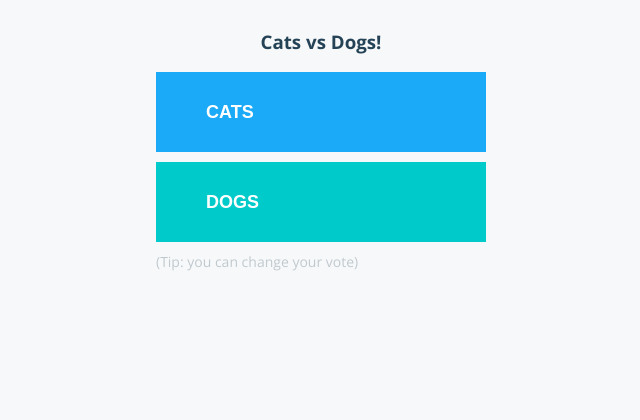
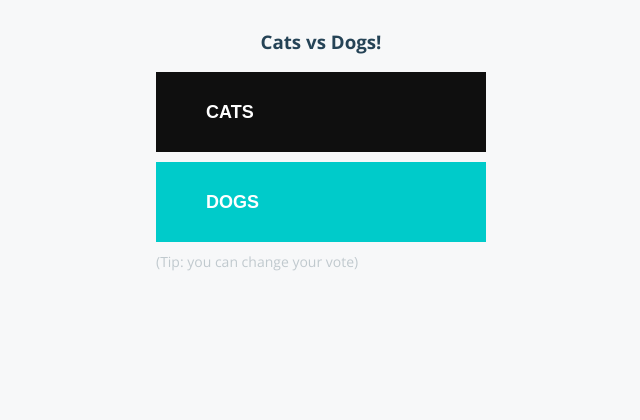
Before and after one commit to Dmontmoulinex/vote, a Flask app: page / in a window 1280 px wide. Shown: the top 420 px of the page, without its empty margins (319-959 px from the left). Run offline with Flask 3, Linux system fonts and the light colour scheme; some libraries are stand-ins or nearby versions.

Commit message:
update css

```diff
--- a/static/stylesheets/style.css
+++ b/static/stylesheets/style.css
@@ -28,7 +28,7 @@ button i{
 }
 
 button.a{
-  background-color: #1aaaf8;
+  background-color: #0f0f0f;
 }
 
 button.b{
```
